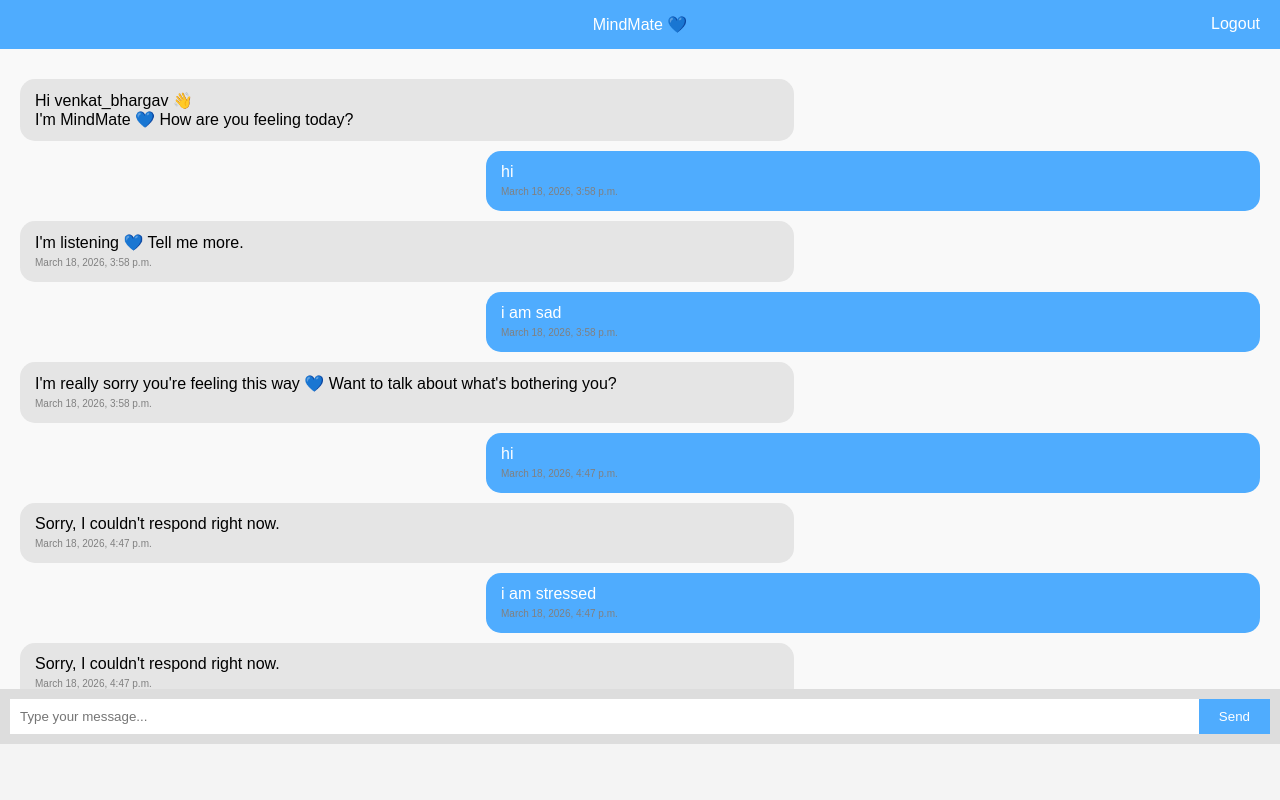
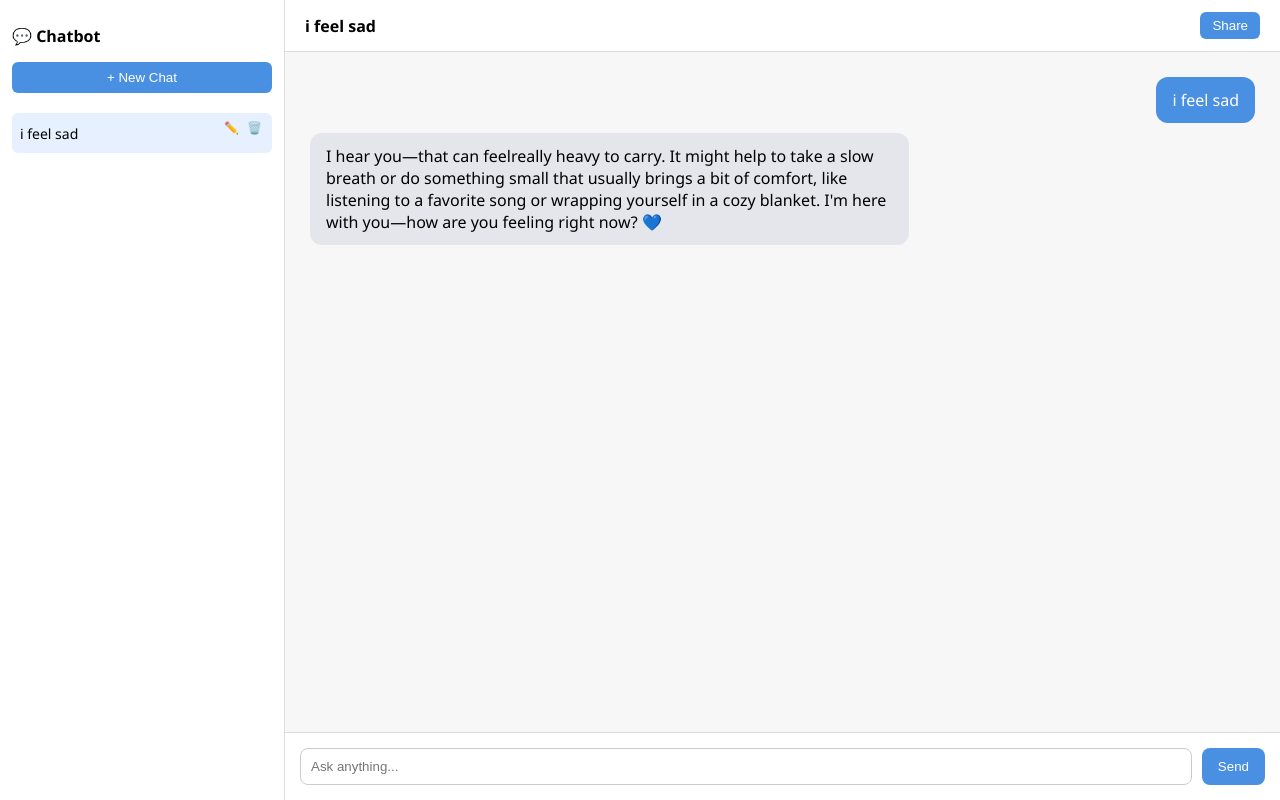
Before and after one commit to bhargav20-ui/mental-health-chatbot, a Django app: page /home/?chat_id=11 in a window 1280 px wide. Run offline with Django 5.2, Linux system fonts and the light colour scheme; a user stored in the database is signed in; data comes from the database, SQL or seed files in the repository; both versions use the stored data as it was after the commit.

Commit message:
Updated UI, sidebar, chat features

```diff
--- a/mentalhealth_project/chatbot/urls.py
+++ b/mentalhealth_project/chatbot/urls.py
@@ -7,4 +7,7 @@ urlpatterns = [
     path('home/', views.home, name='home'),
     path('logout/', views.logout_view, name='logout'),
     path('chat/', views.chat, name='chat'),
+    path('new_chat/', views.new_chat, name='new_chat'),
+    path('rename_chat/', views.rename_chat, name='rename_chat'),
+    path('delete_chat/', views.delete_chat, name='delete_chat'),
 ]
--- a/mentalhealth_project/chatbot/views.py
+++ b/mentalhealth_project/chatbot/views.py
@@ -6,7 +6,7 @@ from django.http import JsonResponse
 
 import json
 import re
-from .models import ChatMessage
+from .models import ChatMessage, Chat
 
 # -----------------------------
 # OPENROUTER SETUP
@@ -15,20 +15,19 @@ from openai import OpenAI
 
 client = OpenAI(
     base_url="https://openrouter.ai/api/v1",
-    api_key="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"   # 🔐 Replace with your new key
+    api_key="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"   # 🔐 PUT NEW KEY HERE
 )
 
 # -----------------------------
-# CLEAN RESPONSE (REMOVE MARKDOWN)
+# CLEAN RESPONSE
 # -----------------------------
-
 def clean_response(text):
     if not text:
         return "Sorry, I'm having trouble responding right now."
 
-    text = re.sub(r'\*\*', '', text)   # remove **
-    text = re.sub(r'#+', '', text)     # remove ###
-    text = re.sub(r'\|.*?\|', '', text)
+    # remove accidental system prompt leak
+    if "Role:" in text or "Tone:" in text:
+        return "Hey, I'm here for you 😊 Tell me how you're feeling."
 
     return text.strip()
 
@@ -76,8 +75,25 @@ def signup_view(request):
 # -----------------------------
 @login_required
 def home(request):
-    messages = ChatMessage.objects.filter(user=request.user).order_by('timestamp')
-    return render(request, 'home.html', {'messages': messages})
+    chats = Chat.objects.filter(user=request.user).order_by('-created_at')
+
+    chat_id = request.GET.get('chat_id')
+
+    if chat_id:
+        try:
+            chat = Chat.objects.get(id=chat_id)
+        except Chat.DoesNotExist:
+            chat = chats.first()
+    else:
+        chat = chats.first()
+
+    messages = ChatMessage.objects.filter(chat=chat).order_by('timestamp') if chat else []
+
+    return render(request, 'home.html', {
+        'messages': messages,
+        'chats': chats,
+        'current_chat': chat
+    })
 
 
 # -----------------------------
@@ -89,6 +105,15 @@ def logout_view(request):
 
 
 # -----------------------------
+# NEW CHAT
+# -----------------------------
+@login_required
+def new_chat(request):
+    chat = Chat.objects.create(user=request.user)
+    return redirect(f'/home/?chat_id={chat.id}')
+
+
+# -----------------------------
 # CHAT API
 # -----------------------------
 @login_required
@@ -96,21 +121,73 @@ def chat(request):
     if request.method == 'POST':
         data = json.loads(request.body)
         message = data.get('message')
+        chat_id = data.get('chat_id')
+
+        # ✅ SAFE CHAT FETCH
+        if chat_id:
+            try:
+                chat = Chat.objects.get(id=chat_id)
+            except Chat.DoesNotExist:
+                chat = Chat.objects.create(user=request.user)
+        else:
+            chat = Chat.objects.create(user=request.user)
 
         response = get_bot_response(message)
 
-        # ✅ Prevent DB crash
         if not response:
             response = "Sorry, I'm having trouble responding right now."
 
+        # ✅ SAVE MESSAGE
         ChatMessage.objects.create(
+            chat=chat,
             user=request.user,
             message=message,
             response=response
         )
 
-        return JsonResponse({'response': response})
+        # ✅ SET TITLE (ONLY FIRST MESSAGE)
+        if not chat.title:
+            chat.title = message[:40]
+            chat.save()
 
+        return JsonResponse({
+            'response': response,
+            'chat_id': chat.id
+        })
+
+#------------------------------
+# RENAME CHAT
+# ------------------------------
+@login_required
+def rename_chat(request):
+    if request.method == "POST":
+        data = json.loads(request.body)
+        chat_id = data.get("chat_id")
+        new_title = data.get("title")
+
+        try:
+            chat = Chat.objects.get(id=chat_id, user=request.user)
+            chat.title = new_title
+            chat.save()
+            return JsonResponse({"status": "success"})
+        except Chat.DoesNotExist:
+            return JsonResponse({"status": "error"})
+
+# -----------------------------
+# DELETE CHAT
+# -----------------------------
+@login_required
+def delete_chat(request):
+    if request.method == "POST":
+        data = json.loads(request.body)
+        chat_id = data.get("chat_id")
+
+        try:
+            chat = Chat.objects.get(id=chat_id, user=request.user)
+            chat.delete()
+            return JsonResponse({"status": "deleted"})
+        except Chat.DoesNotExist:
+            return JsonResponse({"status": "error"})
 
 # -----------------------------
 # CHATBOT LOGIC (FINAL)
@@ -195,13 +272,3 @@ def get_bot_response(message):
         #     return "You're not alone 🤝 I'm here with you."
         # else:
         #     return "Tell me more about how you're feeling 💙"
-
-def clean_response(text):
-    if not text:
-        return "Sorry, I'm having trouble responding right now."
-
-    # remove accidental system prompt leak
-    if "Role:" in text or "Tone:" in text:
-        return "Hey, I'm here for you 😊 Tell me how you're feeling."
-
-    return text.strip()
--- a/mentalhealth_project/templates/home.html
+++ b/mentalhealth_project/templates/home.html
@@ -1,166 +1,337 @@
 <!DOCTYPE html>
 <html>
 <head>
-    <title>MindMate Chat</title>
+<title>Chatbot</title>
 
 <style>
 body {
     margin: 0;
-            font-family: Arial;
-            background: #f4f4f4;
+    font-family: "Segoe UI", Arial;
+    background: #f7f7f8;
 }
 
-        .header {
-            background: #4facfe;
-            color: white;
-            padding: 15px;
-            text-align: center;
-            position: relative;
+/* MAIN LAYOUT */
+.wrapper {
+    display: flex;
+    height: 100vh;
 }
 
-        .header a {
-            position: absolute;
-            right: 20px;
-            top: 15px;
-            color: white;
-            text-decoration: none;
+/* SIDEBAR */
+.sidebar {
+    width: 260px;
+    background: #ffffff;
+    border-right: 1px solid #ddd;
+    padding: 12px;
 }
 
+.sidebar h2 {
+    font-size: 16px;
+    margin-bottom: 15px;
+}
+
+.sidebar button {
+    width: 100%;
+    padding: 8px;
+    margin-bottom: 10px;
+    border: none;
+    border-radius: 6px;
+    background: #4a90e2;
+    color: white;
+    cursor: pointer;
+}
+
+/* 🔥 COMPACT CHAT LIST */
+.chat-list {
+    margin-top: 10px;
+}
+
+.chat-item {
+    padding: 6px 8px;
+    border-radius: 6px;
+    margin-bottom: 2px;
+    display: flex;
+    align-items: center;
+    justify-content: space-between;
+    font-size: 14px;
+    cursor: pointer;
+}
+
+.chat-item:hover {
+    background: #f0f0f0;
+}
+
+.chat-item.active {
+    background: #e6f0ff;
+}
+
+.chat-item a {
+    flex: 1;
+    text-decoration: none;
+    color: black;
+    white-space: nowrap;
+    overflow: hidden;
+    text-overflow: ellipsis;
+}
+
+.chat-actions {
+    display: flex;
+    gap: 4px;
+}
+
+.chat-actions button {
+    border: none;
+    background: transparent;
+    cursor: pointer;
+    font-size: 12px;
+    padding: 2px;
+}
+
+/* CHAT AREA */
 .chat-container {
-            height: 75vh;
+    flex: 1;
+    display: flex;
+    flex-direction: column;
+}
+
+/* HEADER */
+.chat-header {
+    padding: 12px 20px;
+    border-bottom: 1px solid #ddd;
+    background: white;
+    display: flex;
+    justify-content: space-between;
+    align-items: center;
+}
+
+.chat-header button {
+    border: none;
+    background: #4a90e2;
+    color: white;
+    padding: 6px 12px;
+    border-radius: 6px;
+    cursor: pointer;
+}
+
+/* CHAT AREA */
+.chat-area {
+    flex: 1;
+    padding: 25px;
     overflow-y: auto;
-            padding: 20px;
-            background: #f9f9f9;
+    display: flex;
+    flex-direction: column;
 }
 
 .message {
-            margin: 10px 0;
-            padding: 12px 15px;
-            border-radius: 15px;
     max-width: 60%;
-            word-wrap: break-word;
+    padding: 12px 16px;
+    border-radius: 12px;
+    margin-bottom: 10px;
 }
 
 .user {
-            background: #4facfe;
+    background: #4a90e2;
     color: white;
-            margin-left: auto;
+    align-self: flex-end;
 }
 
 .bot {
-            background: #e5e5e5;
-            color: black;
-            margin-right: auto;
+    background: #e4e6eb;
+    align-self: flex-start;
 }
 
-        small {
-            font-size: 10px;
-            color: gray;
-        }
-
-        .input-box {
+/* INPUT */
+.input-area {
     display: flex;
-            padding: 10px;
-            background: #ddd;
+    padding: 15px;
+    border-top: 1px solid #ddd;
+    background: white;
 }
 
 input {
     flex: 1;
     padding: 10px;
-            border: none;
-            outline: none;
+    border-radius: 8px;
+    border: 1px solid #ccc;
 }
 
-        button {
-            padding: 10px 20px;
-            background: #4facfe;
+button.send {
+    margin-left: 10px;
+    padding: 8px 16px;
+    border: none;
+    border-radius: 8px;
+    background: #4a90e2;
     color: white;
-            border: none;
-            cursor: pointer;
+}
+
+/* CENTER TEXT */
+.center-box {
+    margin: auto;
+    text-align: center;
+    color: #666;
 }
 </style>
 
 </head>
+
 <body>
 
-<div class="header">
-    MindMate 💙
-    <a href="/logout/">Logout</a>
+<div class="wrapper">
+
+    <!-- SIDEBAR -->
+    <div class="sidebar">
+        <h2>💬 Chatbot</h2>
+
+        <button onclick="newChat()">+ New Chat</button>
+
+        <div class="chat-list">
+            {% for chat in chats %}
+                <div class="chat-item {% if current_chat and chat.id == current_chat.id %}active{% endif %}">
+
+                    <a href="?chat_id={{ chat.id }}">
+                        {{ chat.title|default:"New Chat" }}
+                    </a>
+
+                    <div class="chat-actions">
+                        <button onclick="event.stopPropagation(); renameChat({{ chat.id }})">✏️</button>
+                        <button onclick="event.stopPropagation(); deleteChat({{ chat.id }})">🗑️</button>
                     </div>
 
-<div id="chat-box" class="chat-container">
-
-    <!-- Welcome message -->
-    <div class="message bot">
-        Hi {{ request.user.username }} 👋<br>
-        I'm MindMate 💙 How are you feeling today?
+                </div>
+            {% endfor %}
+        </div>
     </div>
 
-    <!-- Chat history -->
-    {% for msg in messages %}
-        <div class="message user">
-            {{ msg.message }}
-            <br><small>{{ msg.timestamp }}</small>
+    <!-- CHAT AREA -->
+    <div class="chat-container">
+
+        <div class="chat-header">
+            <strong>
+                {% if current_chat %}
+                    {{ current_chat.title|default:"New Chat" }}
+                {% else %}
+                    New Chat
+                {% endif %}
+            </strong>
+
+            <button onclick="shareChat()">Share</button>
         </div>
 
-        <div class="message bot">
-            {{ msg.response }}
-            <br><small>{{ msg.timestamp }}</small>
+        <div class="chat-area">
+
+            {% if messages %}
+                {% for msg in messages %}
+                    <div class="message user">{{ msg.message }}</div>
+                    <div class="message bot">{{ msg.response }}</div>
+                {% endfor %}
+            {% else %}
+                <div class="center-box">
+                    <h1>What's on your mind today?</h1>
                 </div>
-    {% endfor %}
+            {% endif %}
 
         </div>
 
-<!-- Input box -->
-<div class="input-box">
-    <input id="message" placeholder="Type your message..." />
-    <button onclick="sendMessage()">Send</button>
+        <div class="input-area">
+            <input type="text" id="message" placeholder="Ask anything..." onkeydown="handleKey(event)">
+            <button class="send" onclick="sendMessage()">Send</button>
+        </div>
+
+    </div>
+
 </div>
 
 <script>
+
+/* CSRF */
+function getCSRFToken() {
+    return document.cookie.split('; ')
+        .find(row => row.startsWith('csrftoken'))
+        ?.split('=')[1];
+}
+
 function sendMessage() {
-    let input = document.getElementById("message");
-    let msg = input.value.trim();
+    const input = document.getElementById("message");
+    const message = input.value.trim();
 
-    if (!msg) return;
+    if (!message) return;
 
-    let chatBox = document.getElementById("chat-box");
+    let chat_id = new URLSearchParams(window.location.search).get("chat_id");
 
-    // user message
-    chatBox.innerHTML += `<div class="message user">${msg}</div>`;
-
-    input.value = "";
-
-    // typing indicator
-    let typing = document.createElement("div");
-    typing.className = "message bot";
-    typing.innerHTML = "Typing...";
-    chatBox.appendChild(typing);
-
-    fetch('/chat/', {
-        method: 'POST',
+    fetch("/chat/", {
+        method: "POST",
         headers: {
-            'Content-Type': 'application/json',
-            'X-CSRFToken': '{{ csrf_token }}'
+            "Content-Type": "application/json",
+            "X-CSRFToken": getCSRFToken()
         },
-        body: JSON.stringify({ message: msg })
+        body: JSON.stringify({
+            message: message,
+            chat_id: chat_id
+        })
     })
     .then(res => res.json())
     .then(data => {
-        typing.remove();
+        input.value = "";
 
-        chatBox.innerHTML += `<div class="message bot">${data.response.replace(/\n/g, '<br>')}</div>`;
-
-        chatBox.scrollTop = chatBox.scrollHeight;
+        if (!chat_id) {
+            window.location.href = `/home/?chat_id=${data.chat_id}`;
+        } else {
+            location.reload();
+        }
     });
 }
 
-// Enter key support
-document.getElementById("message").addEventListener("keypress", function(e) {
-    if (e.key === "Enter") {
+function newChat() {
+    window.location.href = "/new_chat/";
+}
+
+function handleKey(event) {
+    if (event.key === "Enter") {
+        event.preventDefault();
         sendMessage();
     }
+}
+
+function shareChat() {
+    navigator.clipboard.writeText(window.location.href)
+        .then(() => alert("Chat link copied!"));
+}
+
+function renameChat(chatId) {
+    const newTitle = prompt("Enter new name:");
+    if (!newTitle) return;
+
+    fetch("/rename_chat/", {
+        method: "POST",
+        headers: {
+            "Content-Type": "application/json",
+            "X-CSRFToken": getCSRFToken()
+        },
+        body: JSON.stringify({
+            chat_id: chatId,
+            title: newTitle
+        })
+    })
+    .then(() => location.reload());
+}
+
+function deleteChat(chatId) {
+    if (!confirm("Delete this chat?")) return;
+
+    fetch("/delete_chat/", {
+        method: "POST",
+        headers: {
+            "Content-Type": "application/json",
+            "X-CSRFToken": getCSRFToken()
+        },
+        body: JSON.stringify({
+            chat_id: chatId
+        })
+    })
+    .then(() => {
+        window.location.href = "/home/";
     });
+}
+
 </script>
 
 </body>
```
Also changed, not shown: mentalhealth_project/chatbot/models.py (+10 -3 lines), mentalhealth_project/chatbot/migrations/0002_chat_chatmessage_chat.py (added), mentalhealth_project/chatbot/migrations/0003_chat_title.py (added), mentalhealth_project/db.sqlite3. Lines whose indentation alone changed are shown as unchanged.
